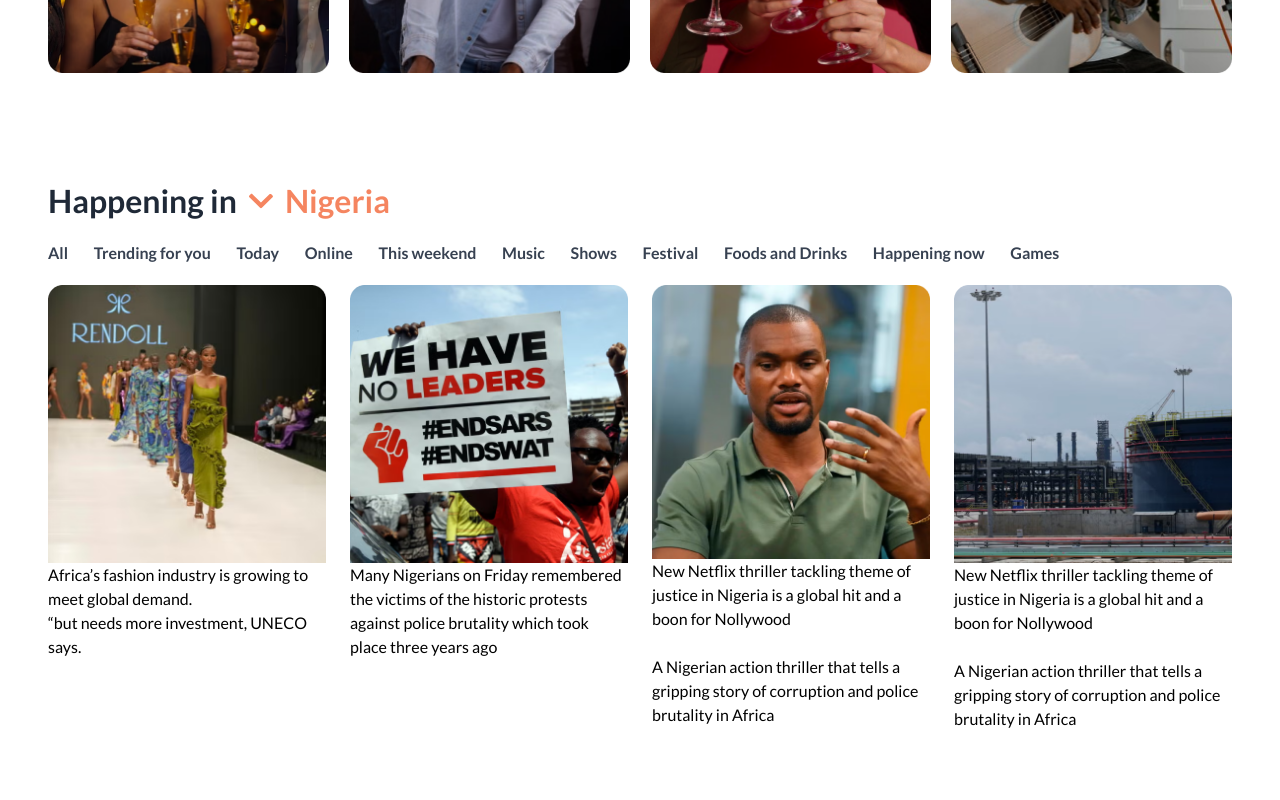
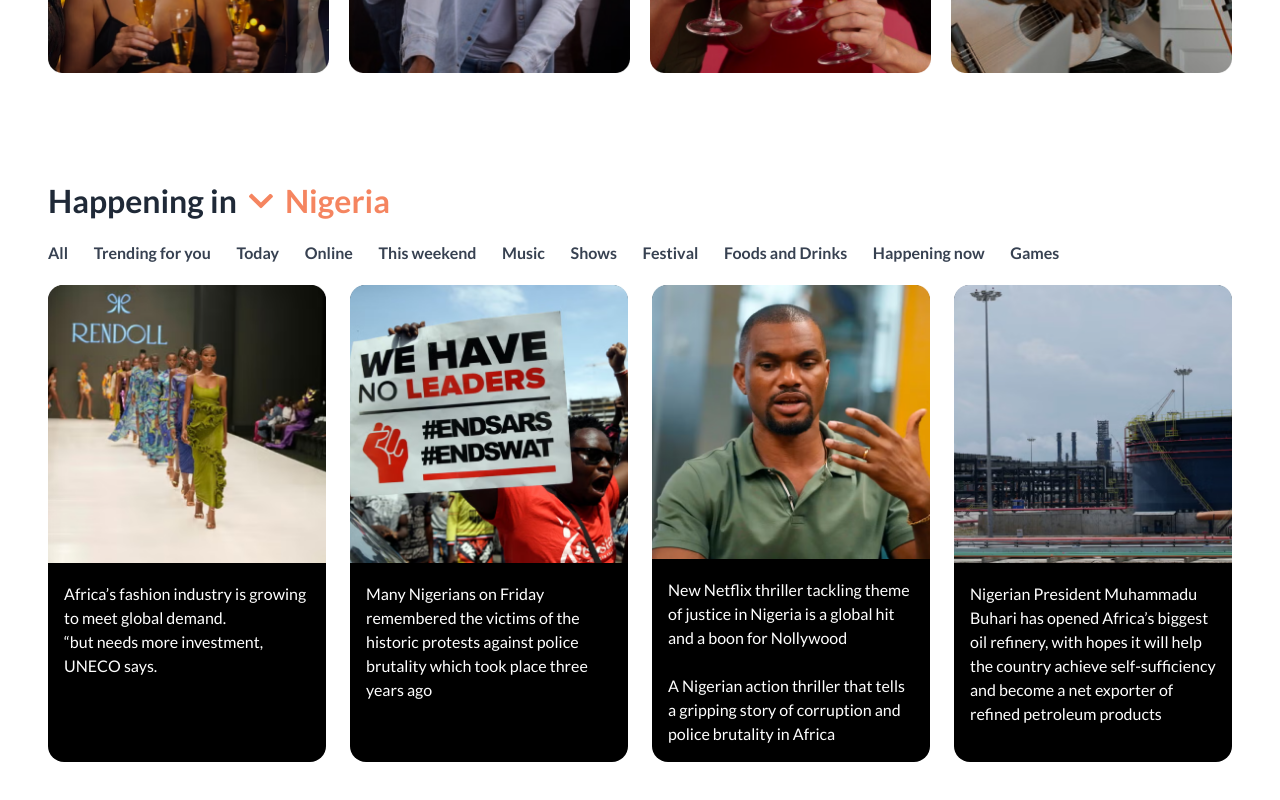
Before and after one commit to Iyanu456/quiktis, a Next.js app: page / in a window 1280 px wide. Shown: the part 1163-1963 px from the top of the page. Before the commit the page ends 1942 px from the top, so only its background shows below. Built offline with nearby package versions, Linux system fonts and the light colour scheme.

Commit message:
Default commit message

```diff
--- a/app/page.js
+++ b/app/page.js
@@ -31,7 +31,7 @@
 	},
 	{
 		image_src: "/Rectangle 252.png",
-		caption: `New Netflix thriller tackling theme of justice in Nigeria is a global hit and a boon for Nollywood <br><br> A Nigerian action thriller that tells a gripping story of corruption and police brutality in Africa`
+		caption: `Nigerian President Muhammadu Buhari has opened Africa’s biggest oil refinery, with hopes it will help the country achieve self-sufficiency and become a net exporter of refined petroleum products`
 	}
 ]
 
@@ -188,11 +188,11 @@
 				))}
 			</ul>
 
-			<div className="grid md:grid-cols-[1fr,1fr,1fr,1fr] gap-[1.5em] mt-5">
+			<div className="grid md:grid-cols-[1fr,1fr,1fr] lg:grid-cols-[1fr,1fr,1fr,1fr] gap-[1.5em] mt-5">
 				{category_cards.map((item, index) => (
-					<div>
+					<div className="bg-[#000000] text-white rounded-[1em]">
 						<Image src={item.image_src} alt="category" className="w-[100%]" height={100} width={100} unoptimized={true} />
-					<div dangerouslySetInnerHTML={{ __html: item.caption }}>
+					<div className="p-4 pt-[1.2em] md:text-[0.98]" dangerouslySetInnerHTML={{ __html: item.caption }}>
 
 					</div>
 				</div>
```
